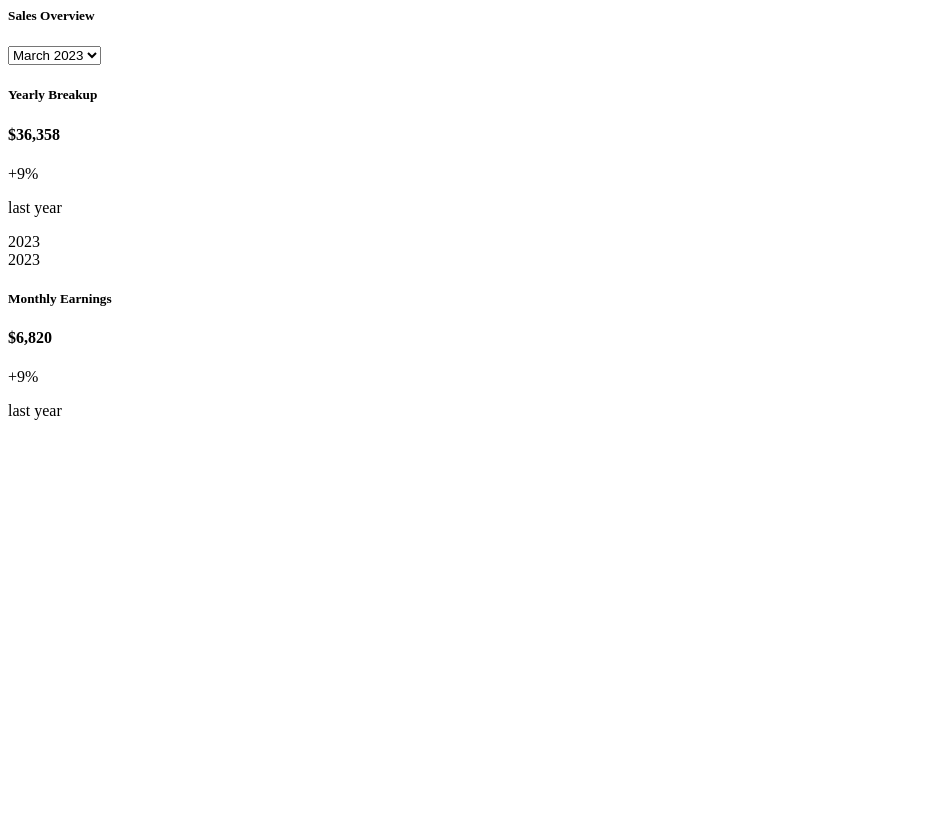
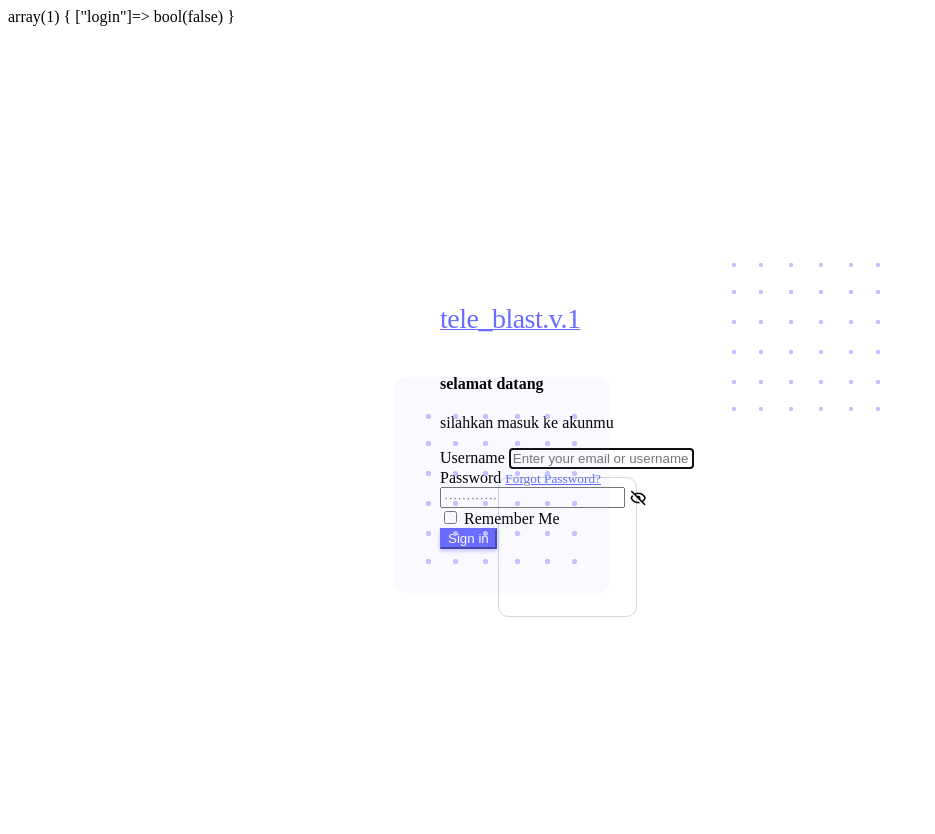
Before and after one commit to irfanEm/tele_blastv.1.github.io, a PHP site: page /content/main.php in a window 1280 px wide. Shown: the whole page, without its empty margins (0-935 px from the left). Before the commit the page ends 420 px from the top, so only its background shows below. Run offline with PHP 8.4, Linux system fonts and the light colour scheme; some libraries are stand-ins or nearby versions.

Commit message:
pembuatan login

```diff
--- a/bagian/main_footer.php
+++ b/bagian/main_footer.php
@@ -1,8 +1,8 @@
-</div>
+<!-- </div> -->
 
 <!-- Overlay -->
-<div class="layout-overlay layout-menu-toggle"></div>
-</div>
+<!-- <div class="layout-overlay layout-menu-toggle"></div>
+</div> -->
 <!-- / Layout wrapper -->
 
 <!-- <div class="buy-now">
@@ -11,8 +11,8 @@
   target="_blank"
   class="btn btn-danger btn-buy-now"
   >Upgrade to Pro</a
-> -->
-</div>
+>
+</div> -->
 
 
 <!-- Core JS -->
--- a/bagian/main_header.php
+++ b/bagian/main_header.php
@@ -2,9 +2,7 @@
 session_start();
   // $base_url = "http://localhost/tele_blastv.1.github.io/";
   $base_url = "http://192.168.1.64/tele_blastv.1.github.io/";
-if (isset($_SESSION["error"])){
-  echo "error : " . $_SESSION["error"];
-}
+
 ?>
 <!DOCTYPE html>
 
@@ -65,6 +63,10 @@
     <link rel="stylesheet" href="assets/vendor/libs/apex-charts/apex-charts.css" />
 
     <!-- Page CSS -->
+    <!-- Page -->
+    <link rel="stylesheet" href="assets/vendor/css/pages/page-auth.css" />
+    <!-- Helpers -->
+    <script src="assets/vendor/js/helpers.js"></script>
 
     <!-- Helpers -->
     <script src="assets/vendor/js/helpers.js"></script>
@@ -85,6 +87,6 @@
 
   <body>
     <!-- Layout wrapper -->
-    <div class="layout-wrapper layout-content-navbar">
-      <div class="layout-container">
+    <!-- <div class="layout-wrapper layout-content-navbar">
+      <div class="layout-container"> -->
         <!-- Menu -->
--- a/content/bc_pesan.php
+++ b/content/bc_pesan.php
@@ -70,7 +70,6 @@
 ?>
 <div class="container-xxl flex-grow-1 container-p-y">
 
-<div class="container-xxl flex-grow-1 container-p-y">
 <?php if(isset($error)) { ?>
   <div class="alert alert-<?=$error['class'] ?> alert-dismissible border border-light fade" role="alert">
     <strong><?= $error['pesan']; ?></strong>
--- /dev/null
+++ b/content/login.php
@@ -0,0 +1,113 @@
+    <?php
+      $_SESSION["login"] == false;
+      if(isset($_POST['username']) || isset($_POST['password'])) {
+
+        $daber = array_map("sanitize", $_POST);
+        // var_dump(cekUser($daber));
+        $hasil = cekUser($daber);
+        var_dump($hasil->username);
+        if ($hasil != null) {$_SESSION["login"] == true;}
+      }
+      var_dump($_SESSION);
+      // session_destroy();
+      // session_unset();
+      ?>
+    <div class="container-xxl">
+      <div class="authentication-wrapper authentication-basic container-p-y">
+        <div class="authentication-inner">
+          <!-- Register -->
+          <div class="card">
+            <div class="card-body">
+              <!-- Logo -->
+              <div class="app-brand justify-content-center">
+                <a href="<?= $base_url ?>" class="app-brand-link gap-2">
+                  <span class="app-brand-logo demo">
+                    <!-- <svg width="25" viewBox="0 0 25 42" version="1.1" xmlns="http://www.w3.org/2000/svg" xmlns:xlink="http://www.w3.org/1999/xlink">
+                      <defs>
+                        <path
+                          d="M13.7918663,0.358365126 L3.39788168,7.44174259 C0.566865006,9.69408886 -0.379795268,12.4788597 0.557900856,15.7960551 C0.68998853,16.2305145 1.09562888,17.7872135 3.12357076,19.2293357 C3.8146334,19.7207684 5.32369333,20.3834223 7.65075054,21.2172976 L7.59773219,21.2525164 L2.63468769,24.5493413 C0.445452254,26.3002124 0.0884951797,28.5083815 1.56381646,31.1738486 C2.83770406,32.8170431 5.20850219,33.2640127 7.09180128,32.5391577 C8.347334,32.0559211 11.4559176,30.0011079 16.4175519,26.3747182 C18.0338572,24.4997857 18.6973423,22.4544883 18.4080071,20.2388261 C17.963753,17.5346866 16.1776345,15.5799961 13.0496516,14.3747546 L10.9194936,13.4715819 L18.6192054,7.984237 L13.7918663,0.358365126 Z"
+                          id="path-1"
+                        ></path>
+                        <path
+                          d="M5.47320593,6.00457225 C4.05321814,8.216144 4.36334763,10.0722806 6.40359441,11.5729822 C8.61520715,12.571656 10.0999176,13.2171421 10.8577257,13.5094407 L15.5088241,14.433041 L18.6192054,7.984237 C15.5364148,3.11535317 13.9273018,0.573395879 13.7918663,0.358365126 C13.5790555,0.511491653 10.8061687,2.3935607 5.47320593,6.00457225 Z"
+                          id="path-3"
+                        ></path>
+                        <path
+                          d="M7.50063644,21.2294429 L12.3234468,23.3159332 C14.1688022,24.7579751 14.397098,26.4880487 13.008334,28.506154 C11.6195701,30.5242593 10.3099883,31.790241 9.07958868,32.3040991 C5.78142938,33.4346997 4.13234973,34 4.13234973,34 C4.13234973,34 2.75489982,33.0538207 2.37032616e-14,31.1614621 C-0.55822714,27.8186216 -0.55822714,26.0572515 -4.05231404e-15,25.8773518 C0.83734071,25.6075023 2.77988457,22.8248993 3.3049379,22.52991 C3.65497346,22.3332504 5.05353963,21.8997614 7.50063644,21.2294429 Z"
+                          id="path-4"
+                        ></path>
+                        <path
+                          d="M20.6,7.13333333 L25.6,13.8 C26.2627417,14.6836556 26.0836556,15.9372583 25.2,16.6 C24.8538077,16.8596443 24.4327404,17 24,17 L14,17 C12.8954305,17 12,16.1045695 12,15 C12,14.5672596 12.1403557,14.1461923 12.4,13.8 L17.4,7.13333333 C18.0627417,6.24967773 19.3163444,6.07059163 20.2,6.73333333 C20.3516113,6.84704183 20.4862915,6.981722 20.6,7.13333333 Z"
+                          id="path-5"
+                        ></path>
+                      </defs>
+                      <g id="g-app-brand" stroke="none" stroke-width="1" fill="none" fill-rule="evenodd">
+                        <g id="Brand-Logo" transform="translate(-27.000000, -15.000000)">
+                          <g id="Icon" transform="translate(27.000000, 15.000000)">
+                            <g id="Mask" transform="translate(0.000000, 8.000000)">
+                              <mask id="mask-2" fill="white">
+                                <use xlink:href="#path-1"></use>
+                              </mask>
+                              <use fill="#696cff" xlink:href="#path-1"></use>
+                              <g id="Path-3" mask="url(#mask-2)">
+                                <use fill="#696cff" xlink:href="#path-3"></use>
+                                <use fill-opacity="0.2" fill="#FFFFFF" xlink:href="#path-3"></use>
+                              </g>
+                              <g id="Path-4" mask="url(#mask-2)">
+                                <use fill="#696cff" xlink:href="#path-4"></use>
+                                <use fill-opacity="0.2" fill="#FFFFFF" xlink:href="#path-4"></use>
+                              </g>
+                            </g>
+                            <g
+                              id="Triangle"
+                              transform="translate(19.000000, 11.000000) rotate(-300.000000) translate(-19.000000, -11.000000) "
+                            >
+                              <use fill="#696cff" xlink:href="#path-5"></use>
+                              <use fill-opacity="0.2" fill="#FFFFFF" xlink:href="#path-5"></use>
+                            </g>
+                          </g>
+                        </g>
+                      </g>
+                    </svg> -->
+                  </span>
+                  <span class="app-brand-text demo text-body fw-bolder text-capitalize">Tele_blasT.v.1</span>
+                </a>
+              </div>
+              <!-- /Logo -->
+              <h4 class="mb-2 text-capitalize">selamat datang</h4>
+              <p class="mb-4 text-capitalize">silahkan masuk ke akunmu</p>
+
+              <form id="formAuthentication" class="mb-3" action="../index.php" method="POST">
+                <div class="mb-3">
+                  <label for="email" class="form-label">Username</label>
+                  <input type="text" class="form-control" id="email" name="username" placeholder="Enter your email or username" autofocus/>
+                </div>
+                <div class="mb-3 form-password-toggle">
+                  <div class="d-flex justify-content-between">
+                    <label class="form-label" for="password">Password</label>
+                    <a href="auth-forgot-password-basic.html">
+                      <small>Forgot Password?</small>
+                    </a>
+                  </div>
+                  <div class="input-group input-group-merge">
+                    <input type="password" id="password" class="form-control" name="password" placeholder="&#xb7;&#xb7;&#xb7;&#xb7;&#xb7;&#xb7;&#xb7;&#xb7;&#xb7;&#xb7;&#xb7;&#xb7;" aria-describedby="password"/>
+                    <span class="input-group-text cursor-pointer"><i class="bx bx-hide"></i></span>
+                  </div>
+                </div>
+                <div class="mb-3">
+                  <div class="form-check">
+                    <input class="form-check-input" type="checkbox" id="remember-me" />
+                    <label class="form-check-label" for="remember-me"> Remember Me </label>
+                  </div>
+                </div>
+                <div class="mb-3">
+                  <button class="btn btn-primary d-grid w-100" type="submit">Sign in</button>
+                </div>
+              </form>
+
+            </div>
+          </div>
+          <!-- /Register -->
+        </div>
+      </div>
+    </div>
--- a/content/main.php
+++ /dev/null
@@ -1,106 +0,0 @@
-
-          <div class="row">
-            <div class="col-lg-8 d-flex align-items-strech">
-              <div class="card w-100">
-                <div class="card-body">
-                  <div
-                    class="d-sm-flex d-block align-items-center justify-content-between mb-9"
-                  >
-                    <div class="mb-3 mb-sm-0">
-                      <h5 class="card-title fw-semibold">Sales Overview</h5>
-                    </div>
-                    <div>
-                      <select class="form-select">
-                        <option value="1">March 2023</option>
-                        <option value="2">April 2023</option>
-                        <option value="3">May 2023</option>
-                        <option value="4">June 2023</option>
-                      </select>
-                    </div>
-                  </div>
-                  <div id="chart"></div>
-                </div>
-              </div>
-            </div>
-            <div class="col-lg-4">
-              <div class="row">
-                <div class="col-lg-12">
-                  <!-- Yearly Breakup -->
-                  <div class="card overflow-hidden">
-                    <div class="card-body p-4">
-                      <h5 class="card-title mb-9 fw-semibold">
-                        Yearly Breakup
-                      </h5>
-                      <div class="row align-items-center">
-                        <div class="col-8">
-                          <h4 class="fw-semibold mb-3">$36,358</h4>
-                          <div class="d-flex align-items-center mb-3">
-                            <span
-                              class="me-1 rounded-circle bg-light-success round-20 d-flex align-items-center justify-content-center"
-                            >
-                              <i class="ti ti-arrow-up-left text-success"></i>
-                            </span>
-                            <p class="text-dark me-1 fs-3 mb-0">+9%</p>
-                            <p class="fs-3 mb-0">last year</p>
-                          </div>
-                          <div class="d-flex align-items-center">
-                            <div class="me-4">
-                              <span
-                                class="round-8 bg-primary rounded-circle me-2 d-inline-block"
-                              ></span>
-                              <span class="fs-2">2023</span>
-                            </div>
-                            <div>
-                              <span
-                                class="round-8 bg-light-primary rounded-circle me-2 d-inline-block"
-                              ></span>
-                              <span class="fs-2">2023</span>
-                            </div>
-                          </div>
-                        </div>
-                        <div class="col-4">
-                          <div class="d-flex justify-content-center">
-                            <div id="breakup"></div>
-                          </div>
-                        </div>
-                      </div>
-                    </div>
-                  </div>
-                </div>
-                <div class="col-lg-12">
-                  <!-- Monthly Earnings -->
-                  <div class="card">
-                    <div class="card-body">
-                      <div class="row alig n-items-start">
-                        <div class="col-8">
-                          <h5 class="card-title mb-9 fw-semibold">
-                            Monthly Earnings
-                          </h5>
-                          <h4 class="fw-semibold mb-3">$6,820</h4>
-                          <div class="d-flex align-items-center pb-1">
-                            <span
-                              class="me-2 rounded-circle bg-light-danger round-20 d-flex align-items-center justify-content-center"
-                            >
-                              <i class="ti ti-arrow-down-right text-danger"></i>
-                            </span>
-                            <p class="text-dark me-1 fs-3 mb-0">+9%</p>
-                            <p class="fs-3 mb-0">last year</p>
-                          </div>
-                        </div>
-                        <div class="col-4">
-                          <div class="d-flex justify-content-end">
-                            <div
-                              class="text-white bg-secondary rounded-circle p-6 d-flex align-items-center justify-content-center"
-                            >
-                              <i class="ti ti-currency-dollar fs-6"></i>
-                            </div>
-                          </div>
-                        </div>
-                      </div>
-                    </div>
-                    <div id="earning"></div>
-                  </div>
-                </div>
-              </div>
-            </div>
-          </div>
--- /dev/null
+++ b/function/cekUser.php
@@ -0,0 +1,12 @@
+<?php
+
+require_once __DIR__ . "/../config/koneksi.php";
+
+function cekUser($data)
+{
+    global $konek;
+    $sql = "SELECT username FROM users WHERE username = '$data[username]' AND password = '$data[password]'";
+    $result = mysqli_fetch_object(mysqli_query($konek, $sql));
+    return $result;
+    // var_dump($result);
+}
--- a/index.php
+++ b/index.php
@@ -1,57 +1,23 @@
 <?php
 
+// require public
+require_once __DIR__ . "/bagian/main_header.php";
 require_once __DIR__ . "/config/koneksi.php";
 require_once __DIR__ . "/function/function.php";
 require_once __DIR__ . "/function/sanitaze.php";
-  require_once __DIR__ . "/bagian/main_header.php";
-  require_once __DIR__ . "/bagian/aside.php";
-  require_once __DIR__ . "/Model/Pesan.php";
-  require_once __DIR__ . "/Model/Group.php";
-  require_once __DIR__ . "/Model/DataBc.php";
-  require_once __DIR__ . "/BusinessLogic/tambahData.php";
-  require_once __DIR__ . "/BusinessLogic/editData.php";
-  require_once __DIR__ . "/BusinessLogic/hapusData.php";
-  require_once __DIR__ . "/BusinessLogic/bcPesan.php";
-  require_once __DIR__ . "/BusinessLogic/getIdGroup.php";
-?>
-  <div class="layout-page">
-    <?php
-      // require_once __DIR__ . "/bagian/header.php";
-      // include "bagian/content.php";
-      ?>
-    <div class="content-wrapper">
-      <!-- <h2>hello world</h2> -->
-        <?php
-        /**
-         * tempat debugging
-        */
-          // var_dump($data_group, $data_pesan);
-          // var_dump();
-          // $hasil = getIdGroup();
-          // var_dump($hasil);
-        /**
-         * tempat debugging
-        */
+require_once __DIR__ . "/function/cekUser.php";
+
+
+$_SESSION["login"] = false;
 
   $url= parseURL();
-          if ( sizeof( $url ) > 3 )
-          {
-            header("Location:http://localhost/tele_blastv.1.github.io/404");
-            $url[0] = "404";
-          }
-          // var_dump($url[0]);
-        if (isset($url) && $url != null){
-          $menu = ["main", "group_telegram", "template_pesan", "bc_pesan", "menu", "edit_data", "404", "bcPesan"];
-          if( in_array($url[0], $menu) )
-          {
-            require_once __DIR__ . "/content/".$url[0].".php";
+  if(isset($_SESSION["login"]) && $_SESSION["login"] == true) {
+    require_once __DIR__ . "/content/index.php";
+  } else {
+    require_once __DIR__ . "/content/login.php";
   }
 
-        }
-                // var_dump($_GET['content']);
 ?>
-    </div>
-  </div>
 
 <?php
   require_once __DIR__ . "/bagian/main_footer.php";
--- a/login.php
+++ /dev/null
@@ -1,4 +0,0 @@
-<?php
-
-// require_once __DIR__ . "";
-echo phpinfo();
```
Also changed, not shown: content/index.php (added, +66 -0 lines), content/menu.php (deleted, +0 -13 lines), content/daftar.php (added), content/edit_data.php (deleted). Lines whose indentation alone changed are shown as unchanged.
